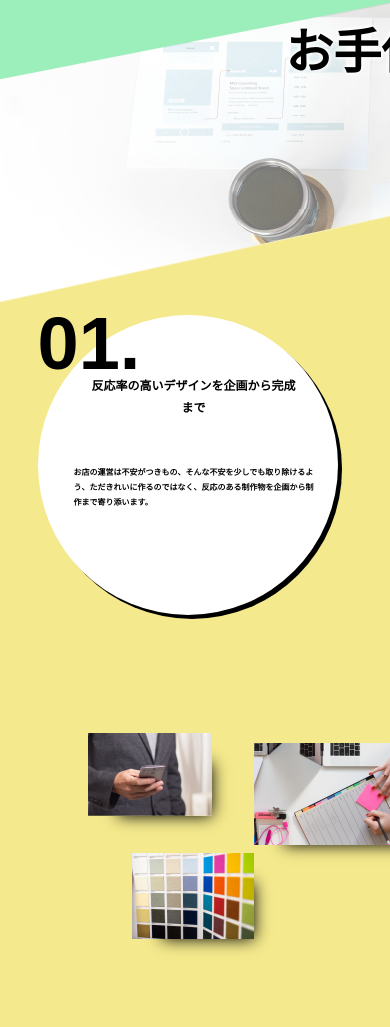
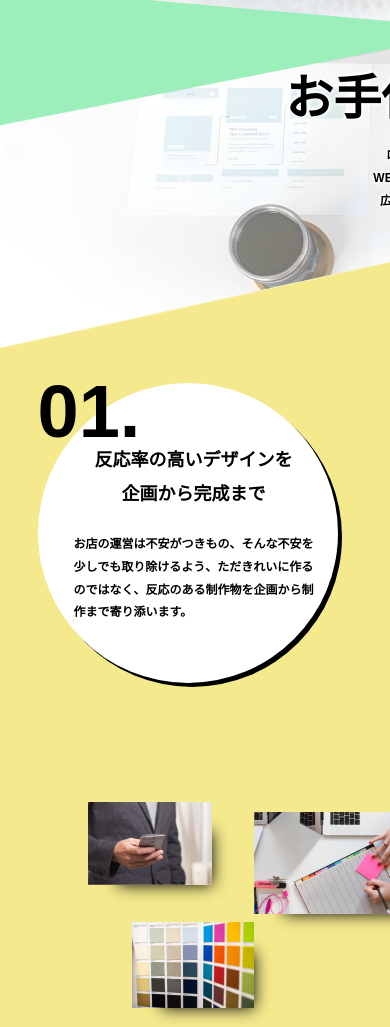
Before and after one commit to d-design3210/beauty, a plain HTML site: page index.html in a window 390 px wide. Shown: the part 973-2000 px from the top of the page. Drawn offline with Linux system fonts and the light colour scheme.

Commit message:
Add files via upload

```diff
--- a/responsive.css
+++ b/responsive.css
@@ -1,10 +1,10 @@
 @media(max-width: 450px){
 
-  p{
+  .main-haed h3{
+    font-size: 12px;
+  }
+  .main-policy p{
     font-size: 8px;
-  }
-  h3{
-    font-size: 12px;
   }
 
 }
```
